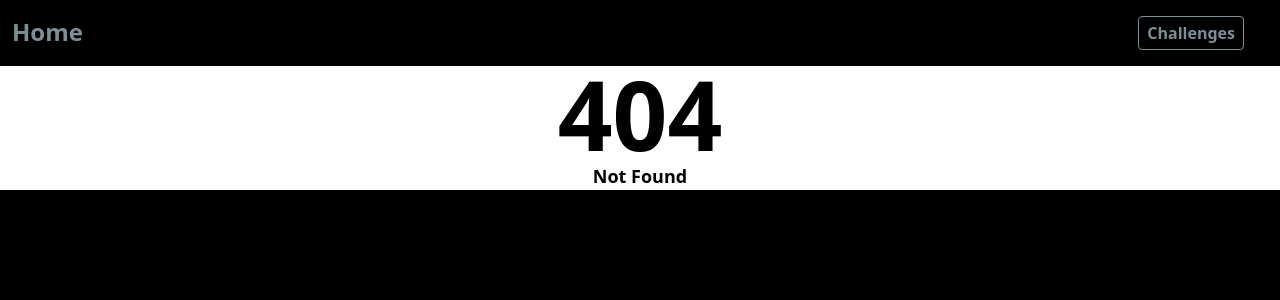
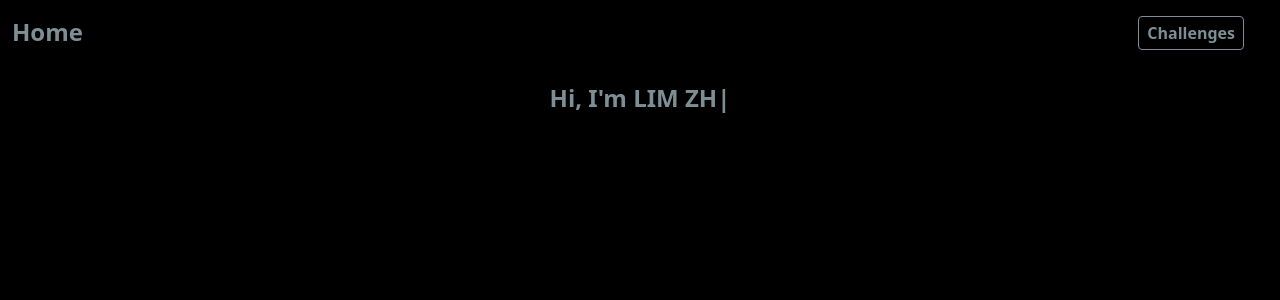
Before and after one commit to Kuan314/PersonalWebsite, a React (Create React App) app: page / in a window 1280 px wide. Before the commit this address had no page. Shown: the top 300 px of the page. Built offline with nearby package versions, Linux system fonts and the light colour scheme.

Commit message:
fix homepage

```diff
--- a/package.json
+++ b/package.json
@@ -2,7 +2,7 @@
   "name": "personalwebsite",
   "version": "0.1.0",
   "private": true,
-  "homepage": "https://kuan314.github.io/",
+  "homepage": "https://kuan314.github.io/PersonalWebsite",
   "dependencies": {
     "@testing-library/jest-dom": "^5.16.5",
     "@testing-library/react": "^13.4.0",
--- a/src/App.jsx
+++ b/src/App.jsx
@@ -20,7 +20,7 @@
 			<Suspense fallback={<Loading />}>
 				<Routes>
 					{/* Main Pages */}
-					<Route exact path="/PersonalWebsite" element={<Home />} />
+					<Route exact path="/" element={<Home />} />
 					<Route path="/Challenges" element={<MiniChallenge />} />
 
 					{/* Mini Challenges */}
```
